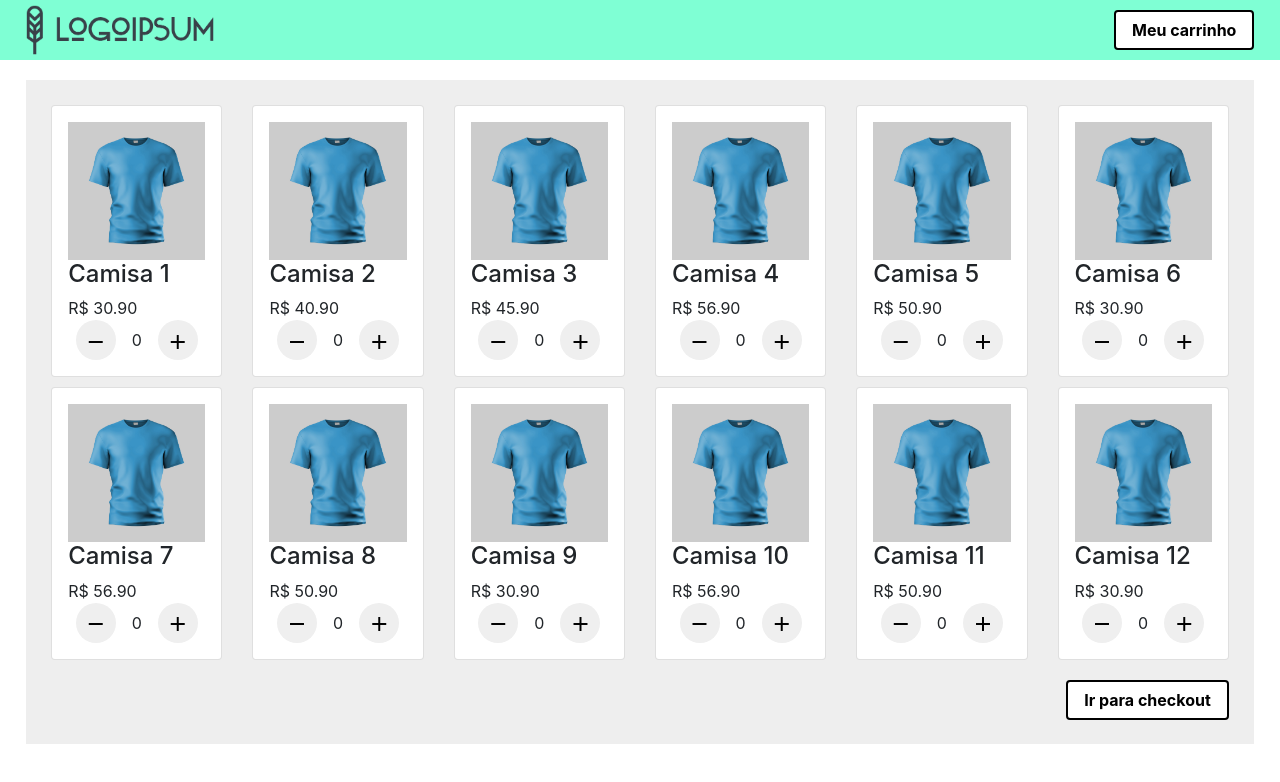
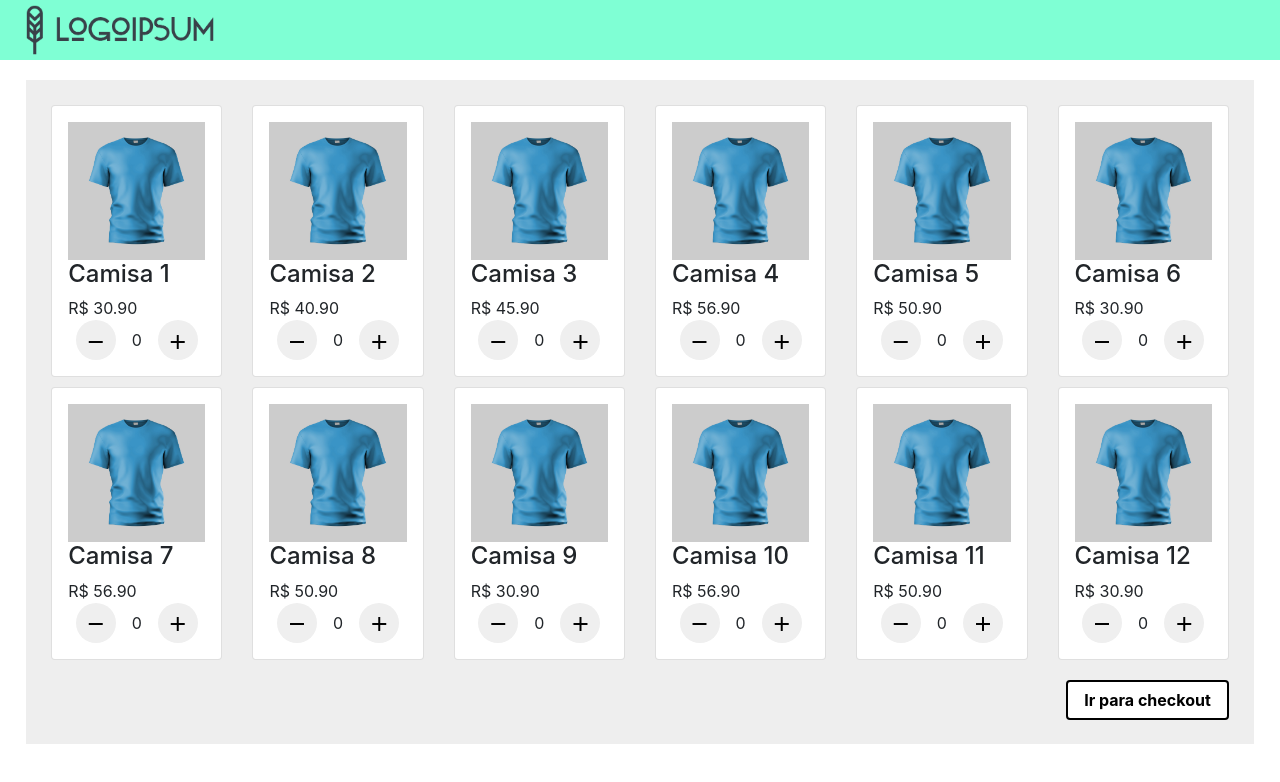
Before and after one commit to danielrodrigues0709/loja-virtual-angular, an Angular app: page / in a window 1280 px wide. Shown: the top 782 px of the page. Built offline with nearby package versions, Linux system fonts and the light colour scheme.

Commit message:
style: removendo sidenav

```diff
--- a/src/app/app.component.css
+++ b/src/app/app.component.css
@@ -1,7 +1,4 @@
 .menu {
-    display: flex;
-    justify-content: space-between;
-    align-items: center;
     width: 100%;
     background-color: aquamarine;
     margin: 0;
@@ -14,14 +11,3 @@
     margin: 20px 2vw;
     min-height: 83vh;
 }
-
-.button {
-    background-color: white;
-    border: 2px solid black;
-    font-weight: bold;
-}
-
-.nav-sidenav {
-    background-color: white;
-    padding: 10px 30px;
-}
--- a/src/app/app.component.html
+++ b/src/app/app.component.html
@@ -1,23 +1,6 @@
-<div>
-  <mat-drawer-container class="nav-container" hasBackdrop="true">
-    <mat-drawer #drawer class="nav-sidenav" mode="over" position="end">
-      <div class="footer-buttons">
-        <button class="button" mat-button (click)="goToCheckout(); drawer.toggle()">Ir para checkout</button>
-      </div>
-      <br>
-      <h3>Meu carrinho</h3>
-      <li></li>
-    </mat-drawer>
-
-    <div class="nav-content">
-      <div class="menu">
-        <img src="../assets/logo.png" style="height: 50px;" alt="logo" class="image">
-        <button class="button" mat-button (click)="drawer.toggle()">Meu carrinho</button>
-      </div>
-      <div class="content">
-        <router-outlet></router-outlet>
-      </div>
-    </div>
-
-    </mat-drawer-container>
+<div class="menu">
+  <img src="../assets/logo.png" style="height: 50px;" alt="logo" class="image">
 </div>
+<div class="content">
+  <router-outlet></router-outlet>
+</div>
```
